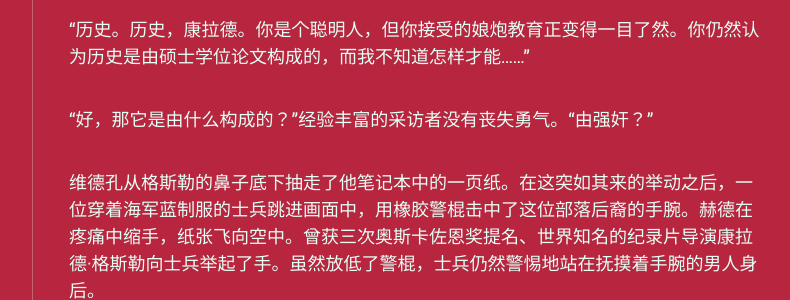
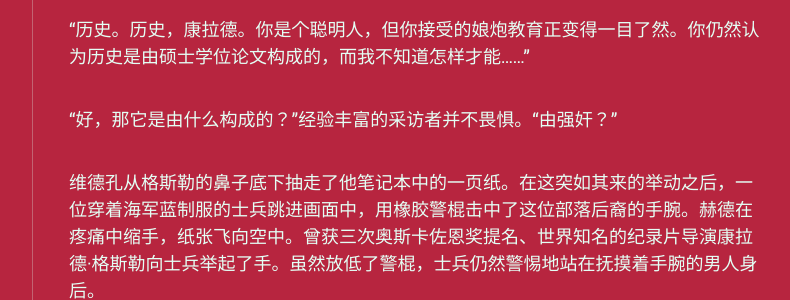
Before and after one commit to scatterdclouds/scatterdclouds.github.io, a Jekyll site: the page built from _posts/2023-08-24-vitkunhird.md, in a window 1280 px wide. Shown: the part 4144-4444 px from the top of the page, without its empty margins (357-1147 px from the left). Built offline with Jekyll 4.4.1, drawn with Linux system fonts in a browser that asks for light colours; nearby versions of some CDN libraries; some web fonts are replaced; comment, search, counter and statistics services are not loaded.

Commit message:
Update 2023-08-24-vitkunhird.md

```diff
--- a/_posts/2023-08-24-vitkunhird.md
+++ b/_posts/2023-08-24-vitkunhird.md
@@ -89,7 +89,7 @@ Extract from "4. Vitkun Hird" from *Sacred and Terrible Air* by Robert Kurvitz
 
 “历史。历史，康拉德。你是个聪明人，但你接受的娘炮教育正变得一目了然。你仍然认为历史是由硕士学位论文构成的，而我不知道怎样才能……”
 
-“好，那它是由什么构成的？”经验丰富的采访者没有丧失勇气。“由强奸？”
+“好，那它是由什么构成的？”经验丰富的采访者并不畏惧。“由强奸？”
 
 维德孔从格斯勒的鼻子底下抽走了他笔记本中的一页纸。在这突如其来的举动之后，一位穿着海军蓝制服的士兵跳进画面中，用橡胶警棍击中了这位部落后裔的手腕。赫德在疼痛中缩手，纸张飞向空中。曾获三次奥斯卡佐恩奖提名、世界知名的纪录片导演康拉德·格斯勒向士兵举起了手。虽然放低了警棍，士兵仍然警惕地站在抚摸着手腕的男人身后。
 
```
